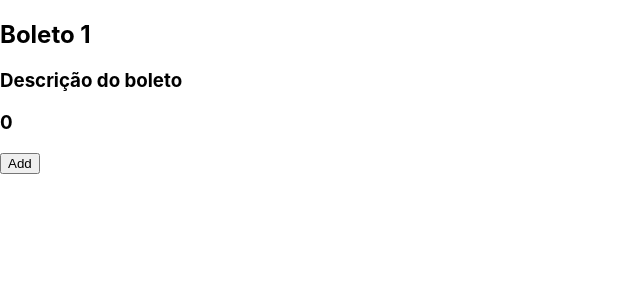
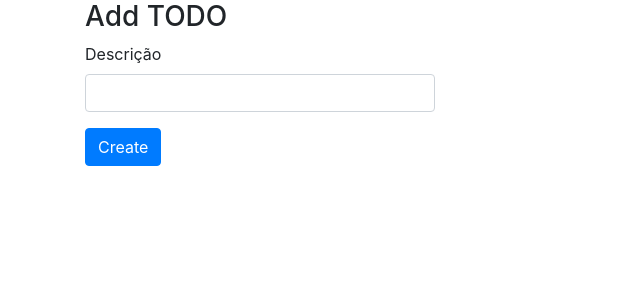
Before and after one commit to lmcezar/projeto-pos-crud-reactjs, a React (Create React App) app: page / in a window 1280 px wide. Shown: the top 300 px of the page, without its empty margins (0-640 px from the left). Built offline with nearby package versions, Linux system fonts and the light colour scheme.

Commit message:
Add formik and yup

```diff
--- a/package.json
+++ b/package.json
@@ -6,9 +6,13 @@
     "@testing-library/jest-dom": "^4.2.4",
     "@testing-library/react": "^9.3.2",
     "@testing-library/user-event": "^7.1.2",
+    "bootstrap": "^4.5.0",
+    "formik": "^2.1.4",
     "react": "^16.13.1",
+    "react-bootstrap": "^1.0.1",
     "react-dom": "^16.13.1",
-    "react-scripts": "3.4.1"
+    "react-scripts": "3.4.1",
+    "yup": "^0.29.1"
   },
   "scripts": {
     "start": "react-scripts start",
--- a/src/App.js
+++ b/src/App.js
@@ -1,10 +1,11 @@
 import React from "react";
-import Boleto from "./components/BoletoHooks";
+import "bootstrap/dist/css/bootstrap.css";
+import Form from "./pages/Form";
 
 function App() {
   return (
     <div>
-      <Boleto />
+      <Form />
     </div>
   );
 }
--- /dev/null
+++ b/src/pages/Form.js
@@ -0,0 +1,46 @@
+import React, { useState } from "react";
+import { Container, Form, Row, Col, Button, InputGroup } from "react-bootstrap";
+import { useFormik } from "formik";
+import * as Yup from "yup";
+
+export default () => {
+  const [description, setDescription] = useState("");
+
+  const todoSchema = Yup.object({
+    description: Yup.string().required("A descrição precisa ser informada!"),
+  });
+
+  const formik = useFormik({
+    initialValues: {
+      description: "",
+    },
+    validationSchema: todoSchema,
+    onSubmit: (values) => {
+      console.log(values);
+    },
+  });
+
+  return (
+    <div>
+      <Container>
+        <Form>
+          <h3>Add TODO</h3>
+          <Row>
+            <Col md="4">
+              <Form.Group controlId="description">
+                <Form.Label>Descrição</Form.Label>
+                <Form.Control
+                  type="text"
+                  onChange={formik.handleChange}
+                  value={formik.values.description}
+                  name="description"
+                />
+              </Form.Group>
+            </Col>
+          </Row>
+          <Button onClick={formik.onSubmit}>Create</Button>
+        </Form>
+      </Container>
+    </div>
+  );
+};
```
Also changed, not shown: 1 other file (tests, documents, lock files or other folders).
